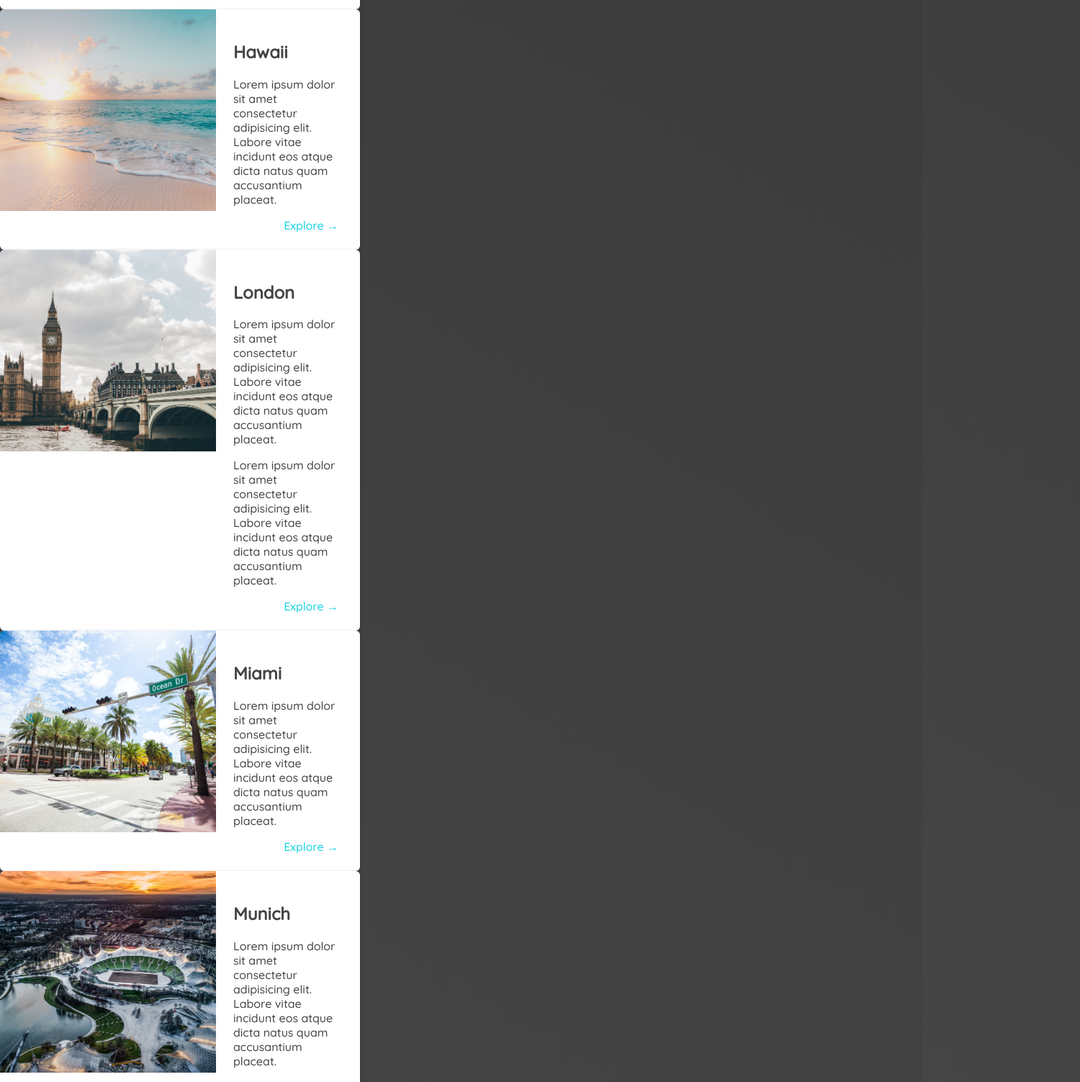
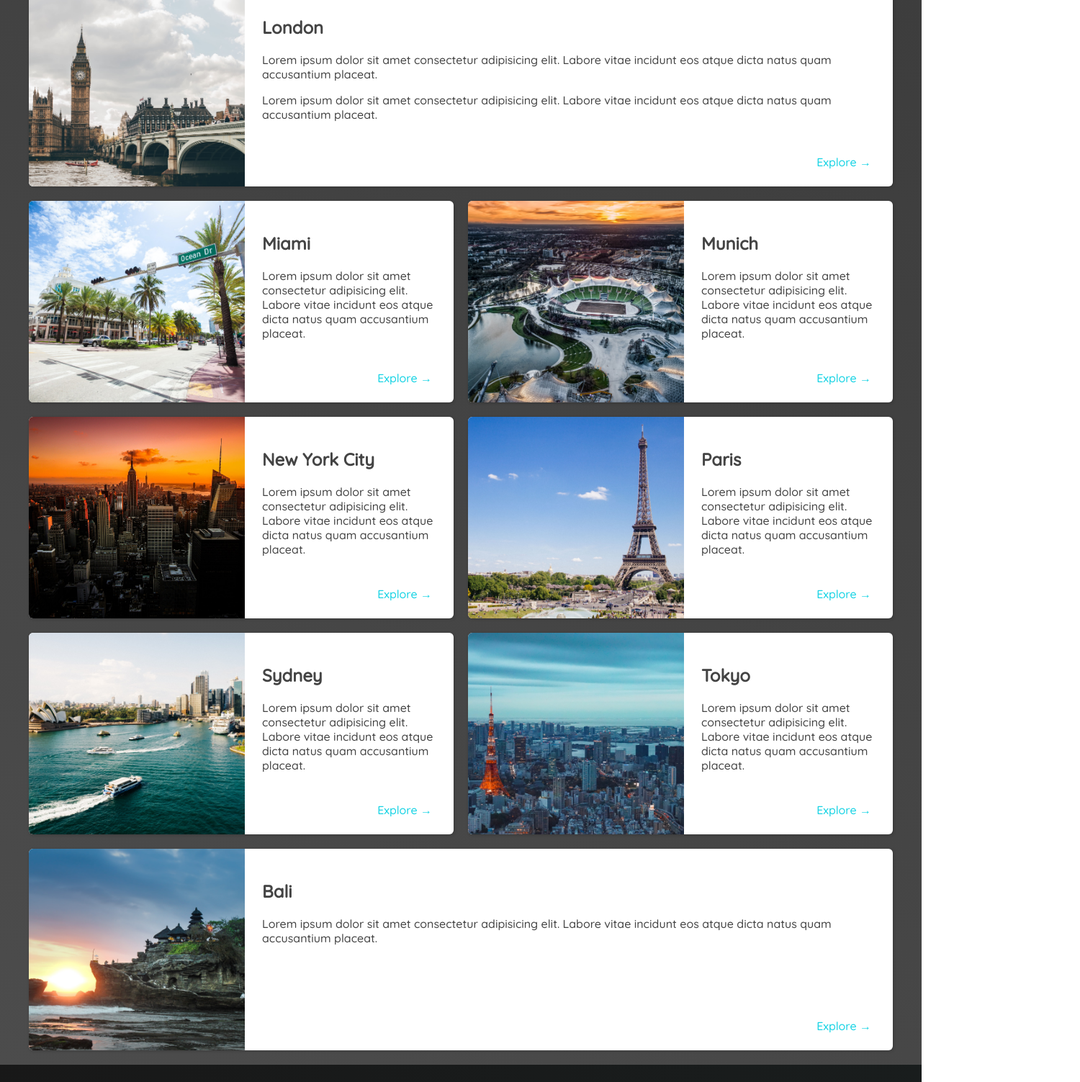
Before and after one commit to Adfrach/travel-page, a plain HTML site: page places.html in a window 1280 px wide. Shown: the part 440-1943 px from the top of the page at 72% size, 1500 px wide, since content can reach past the window. Drawn offline with Linux system fonts and the light colour scheme.

Commit message:
added grid on place.css and formating the code

```diff
--- a/places.css
+++ b/places.css
@@ -8,8 +8,19 @@ header {
 }
 
 main ul {
-  width: 1500px;
-  margin: 0 auto;
+  width: 1200px;
+  margin: 0 auto 20px auto;
+  display: grid;
+  grid-template-columns: 1fr 1fr;
+  gap: 20px 20px;
+}
+
+li:nth-of-type(3) {
+  grid-column: 1 / span 2;
+}
+
+li:last-of-type {
+  grid-column: 1 / span 2;
 }
 
 main li {
@@ -18,7 +29,6 @@ main li {
   box-shadow: 1px 1px 4px rgba(0, 0, 0, 0.2);
   border-radius: 6px;
   overflow: hidden;
-  width: 500px;
 }
 
 main li img {
```
Also changed, not shown: index.html (+18 -13 lines).
